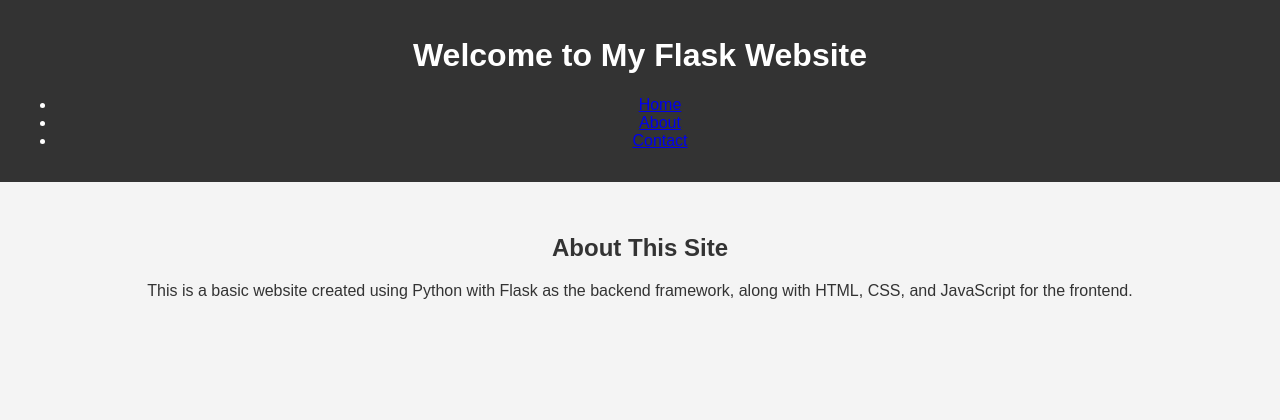
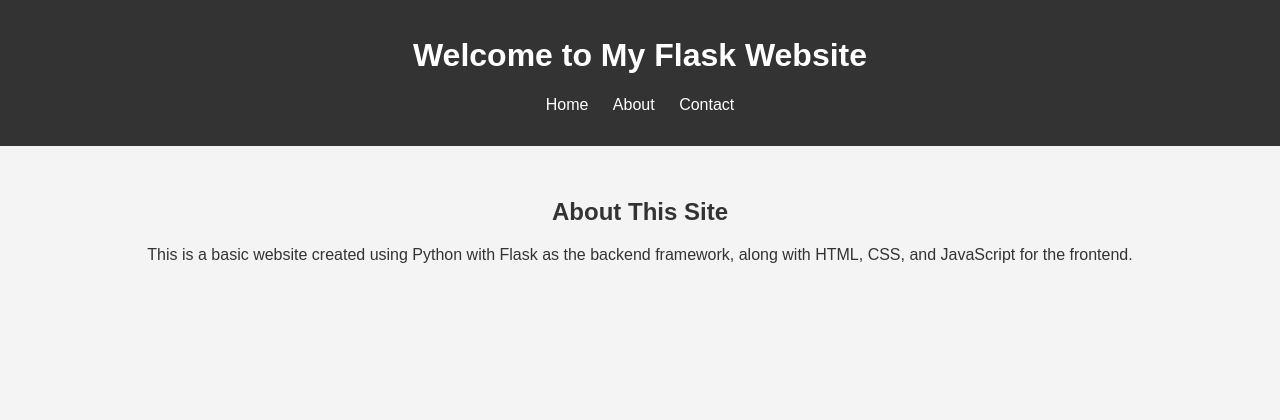
Before and after one commit to Sengkue/python-step01, a Flask app: page / in a window 1280 px wide. Shown: the top 420 px of the page. Run offline with Flask 3, Linux system fonts and the light colour scheme.

Commit message:
commit 02/10/2024 14:20:32.11

```diff
--- a/static/script.js
+++ b/static/script.js
@@ -1,3 +1,3 @@
-document.getElementById('alertButton').addEventListener('click', function() {
+document.getElementById('alertButton')?.addEventListener('click', function() {
     alert('Button clicked!');
 });
--- a/static/styles.css
+++ b/static/styles.css
@@ -11,6 +11,21 @@
     color: white;
     padding: 1rem;
     text-align: center;
+}
+
+nav ul {
+    list-style-type: none;
+    padding: 0;
+}
+
+nav ul li {
+    display: inline;
+    margin: 0 10px;
+}
+
+nav ul li a {
+    color: white;
+    text-decoration: none;
 }
 
 main {
```
